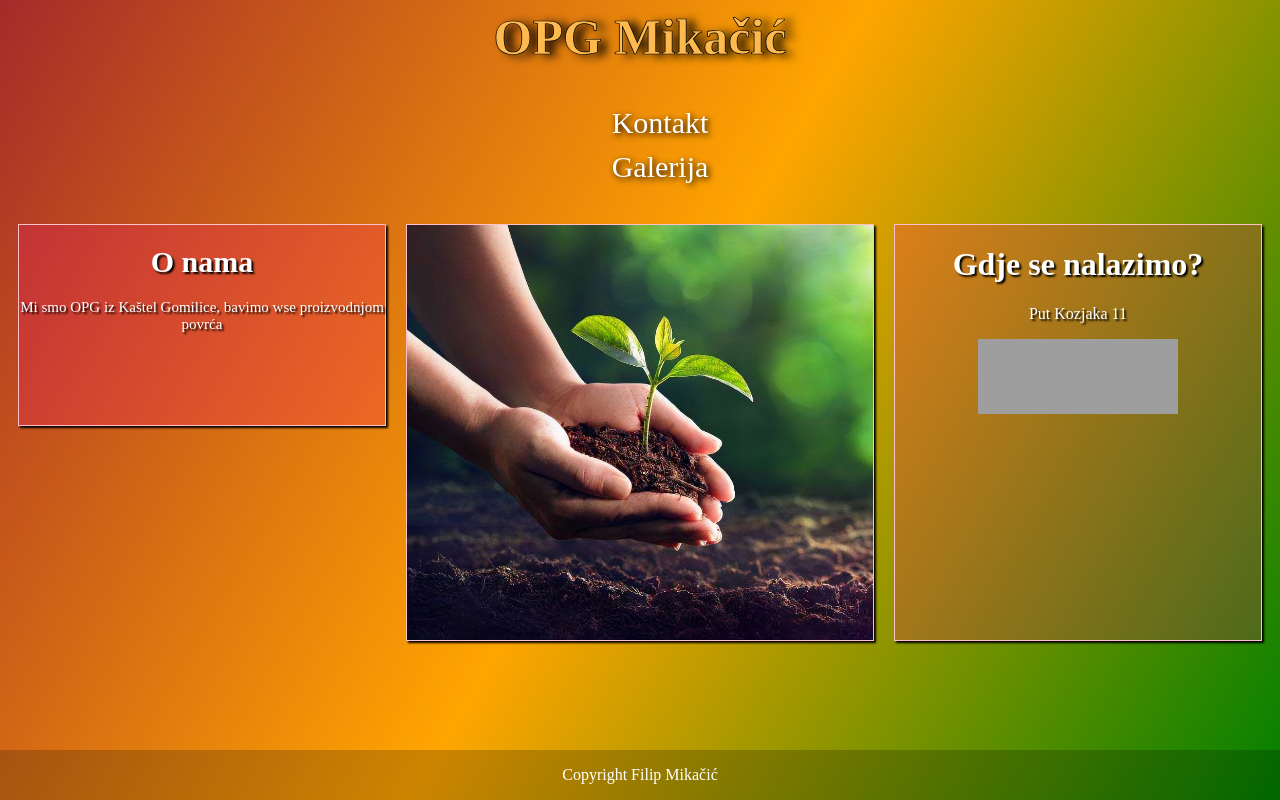
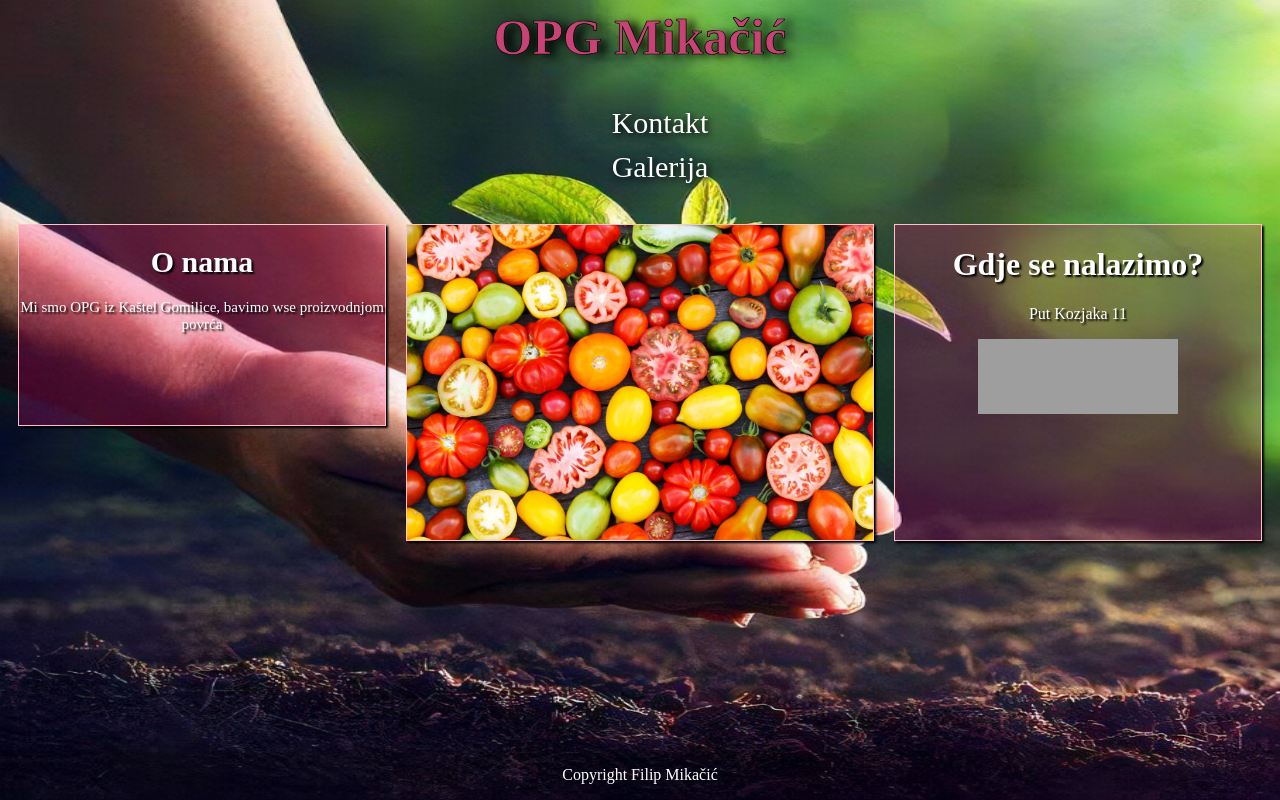
Before and after one commit to Flip17/website, a plain HTML site: page index.html in a window 1280 px wide. Drawn offline with Linux system fonts and the light colour scheme; grey boxes are pictures that could not be loaded.

Commit message:
Add files via upload

```diff
--- a/index.html
+++ b/index.html
@@ -29,7 +29,7 @@
 	</div>
 
 	<div class="picture" id="picturegar">
-		<img src="garden.jpg" width="100%" height="100%">
+		<img src="veggie.jpg" width="100%" height="100%">
 	</div>
 </div>
 
--- a/style.css
+++ b/style.css
@@ -4,6 +4,7 @@ html  {
 	background: linear-gradient(120deg, brown, orange, green);
 	background-size: 100vw 100vh;
 	background-repeat: no-repeat;
+	background-image: url("garden.jpg");
 }
 
 .content {
@@ -57,6 +58,7 @@ html  {
 	flex: 200px;
 	flex-wrap: wrap;
 	box-shadow: 2px 2px 2px black;
+	opacity: 1;
 }
 
 
@@ -66,7 +68,7 @@ html  {
 	flex-wrap: wrap;
 	justify-content: center;
 	text-shadow: 8px 2px 10px black;
-	color: #FEBA4F;
+	color: #c74375;
 	-webkit-text-stroke: 0.7px black;
 	text-align: center;
 
```
Also changed, not shown: veggie.jpg (added).
